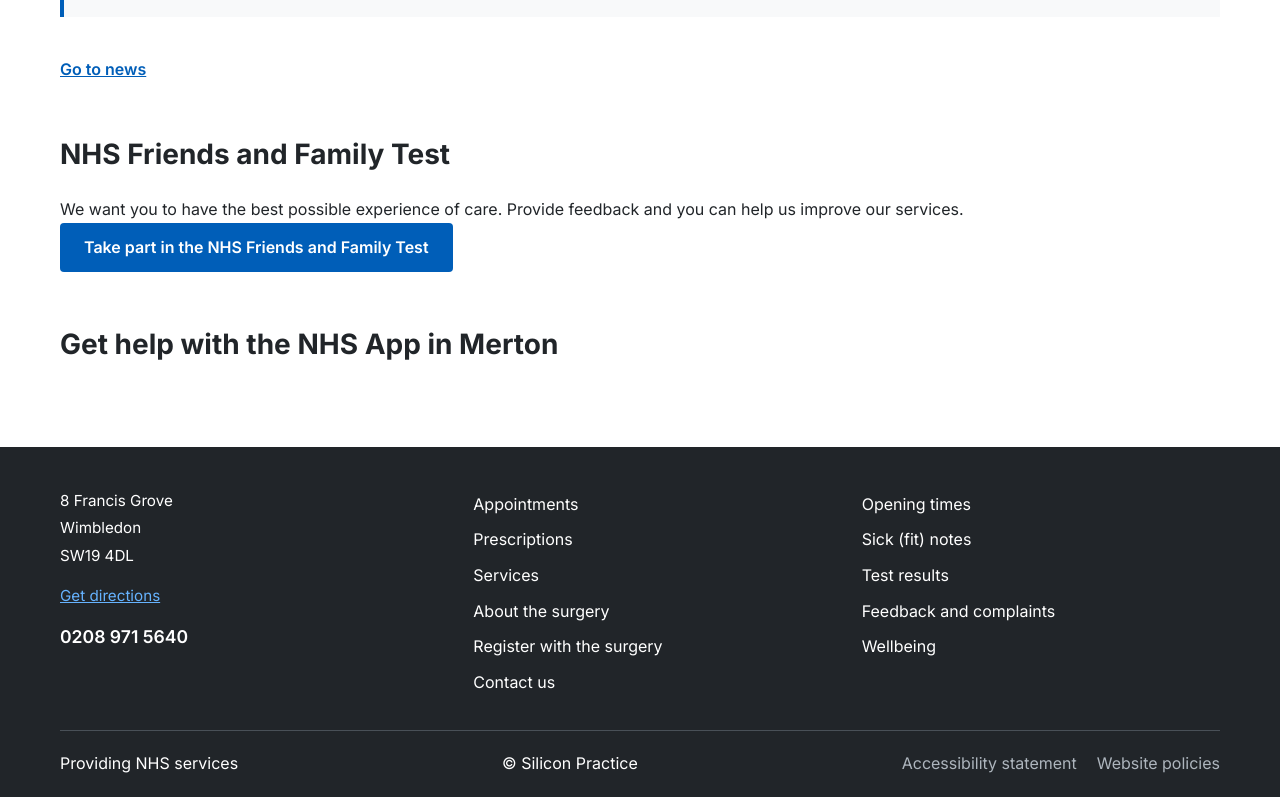
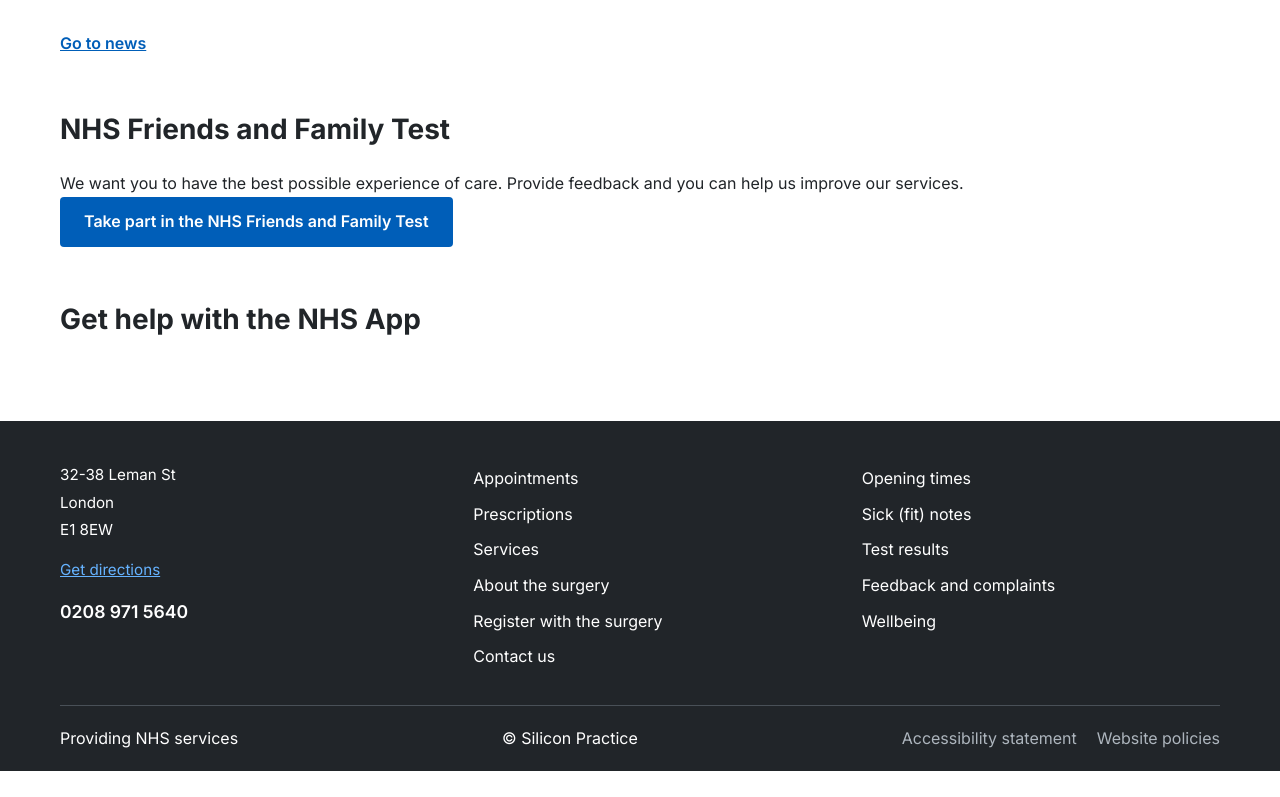
Before and after one commit to Hussain2111/elevenlabs-antler-hackathon, a website: page index.html in a window 1280 px wide. Shown: the part 1845-2642 px from the top of the page. After the commit the page ends 2616 px from the top, so only its background shows below. Drawn offline with Linux system fonts and the light colour scheme; no server answers.

Commit message:
Update address

```diff
--- a/index.html
+++ b/index.html
@@ -64,7 +64,7 @@
     <div class="nhs-app-banner">
         <div class="banner-content">
             <strong>Do more with the NHS App!</strong>
-            <a href="#">Get help with the NHS App in Merton</a>
+            <a href="#">Get help with the NHS App</a>
         </div>
     </div>
 
@@ -121,7 +121,7 @@
                         <li><a href="#">Find your NHS number</a></li>
                         <li><a href="#">Health A to Z</a></li>
                         <li><a href="#">Medicines A to Z</a></li>
-                        <li><a href="#">Merton Borough of Sport Activity Finder</a></li>
+                        <li><a href="#">Sport Activity Finder</a></li>
                     </ul>
                 </div>
                 <a href="#" class="btn-link">Find other patient services</a>
@@ -159,7 +159,7 @@
 
             <!-- NHS App Promotion -->
             <section class="nhs-app-promotion">
-                <h2>Get help with the NHS App in Merton</h2>
+                <h2>Get help with the NHS App</h2>
             </section>
         </div>
     </main>
@@ -170,9 +170,9 @@
             <div class="footer-content">
                 <div class="contact-info">
                     <address>
-                        8 Francis Grove<br>
-                        Wimbledon<br>
-                        SW19 4DL
+                        32-38 Leman St<br>
+                        London<br>
+                        E1 8EW
                     </address>
                     <a href="#" class="directions-link">Get directions</a>
                     <p class="phone">0208 971 5640</p>
```
